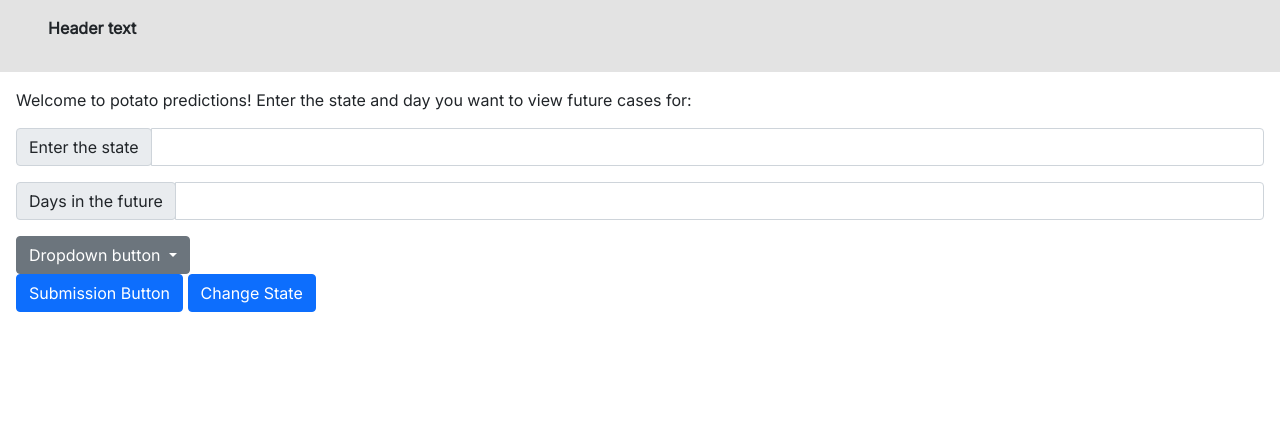
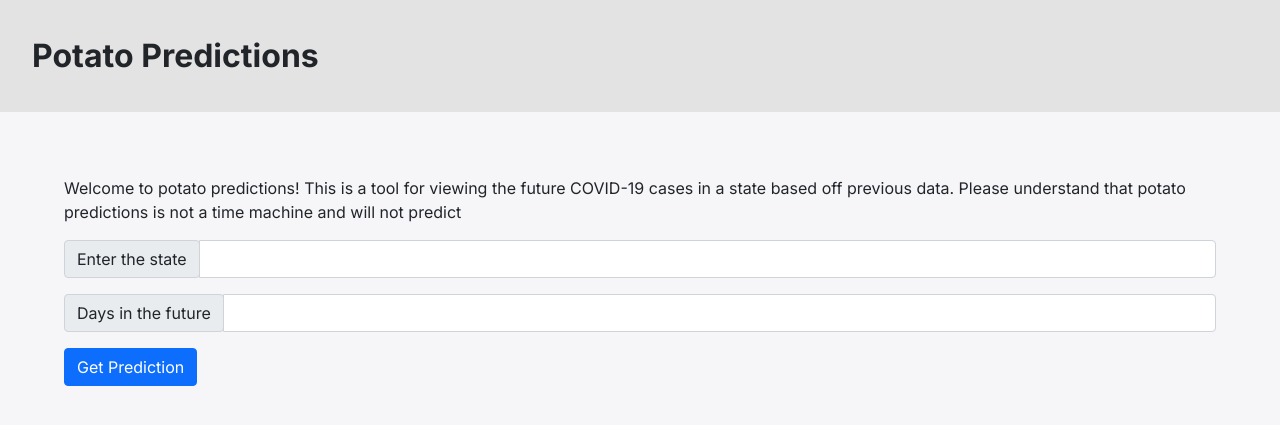
Before and after one commit to AngleSideAngle/Atomhacks-2022, a Flask app: page / in a window 1280 px wide. Shown: the top 425 px of the page. Run offline with Flask 2, Linux system fonts and the light colour scheme; some libraries are stand-ins or nearby versions.

Commit message:
website done

```diff
--- a/src/potato_predictions.py
+++ b/src/potato_predictions.py
@@ -7,10 +7,11 @@ app = Flask(__name__)
 
 @app.route("/api")
 def data():
+    print(request.data)
     state = request.args.get("state", "New York")
-    day = request.args.get("day", 1)
+    day = request.args.get("days", 1)
     data = {
-        "cases" : "69420"
+        "cases" : day
     }
     return jsonify(data);
 
--- a/src/static/scripts/script.js
+++ b/src/static/scripts/script.js
@@ -1,6 +1,16 @@
-
-
 function getData() {
-    console.log($('#state-field'));
-    console.log($('#date-field'));
+    console.log($('#state-field').val());
+    console.log($('#days-field').val());
+    let form = {
+        state: $('state-field').val(),
+        days: $('#days-field').val()
+    }
+    $.ajax({
+        type: "GET",
+        url: "http://127.0.0.1:5000/api",
+        data: form
+    }).done( function(data) {
+        console.log(data);
+        $("main").append(`<p id="result">${data.cases}</p>`);
+    });
 }
--- a/src/static/styles/style.css
+++ b/src/static/styles/style.css
@@ -4,33 +4,32 @@
     --foreground: #E3E3E3;
     --accent: #C60021;
 
-    --padding: 1rem;
-
+    --padding: 2rem;
+    --scaled-padding: 5%;
 }
 
 * {
     font-family: 'Inter', sans-serif;
     padding: 0;
     margin: 0;
+    background-color: var(--background);
 }
 
-body {
-    background-color: var(--background);
-
-}
-
-nav {
-    position: sticky;
-    width: 100%;
+.title {
+    padding: var(--padding);
     background-color: var(--foreground);
-    padding: var(--padding);
-    font-weight: bold;
-}
-
-nav > ul {
-    list-style: none;
+    font-weight: bolder;
+    font-size: xx-large;
 }
 
 main {
-    padding: var(--padding);
+    padding-top: calc(var(--scaled-padding));
+    padding-left: calc(var(--scaled-padding));
+    padding-right: calc(var(--scaled-padding));
+    background-color: var(--background);
 }
+
+#result {
+    font-weight: bold;
+    font-size: large;
+}
--- a/src/templates/index.html
+++ b/src/templates/index.html
@@ -3,12 +3,12 @@
     <head>
         <meta charset="utf-8">
         <title>Potato Predictions</title>
-        <link href="{{ url_for("static", filename="styles/style.css") }}" rel="stylesheet">
-        <script source="{{ url_for("static", filename="scripts/script.js") }}"></script>
+        <link href="{{ url_for('static', filename='styles/style.css') }}" rel="stylesheet">
+        <script type="text/javascript" src="{{ url_for('static', filename='scripts/script.js') }}"></script>
         <!--bootstrap-->
         <link href="https://cdn.jsdelivr.net/npm/bootstrap@5.1.3/dist/css/bootstrap.min.css" rel="stylesheet"
             integrity="sha384-1BmE4kWBq78iYhFldvKuhfTAU6auU8tT94WrHftjDbrCEXSU1oBoqyl2QvZ6jIW3" crossorigin="anonymous">
-        <script src="https://code.jquery.com/jquery-3.2.1.slim.min.js"
+        <script src="https://code.jquery.com/jquery-3.1.1.min.js">
             integrity="sha384-KJ3o2DKtIkvYIK3UENzmM7KCkRr/rE9/Qpg6aAZGJwFDMVNA/GpGFF93hXpG5KkN"
             crossorigin="anonymous"></script>
         <script src="https://cdn.jsdelivr.net/npm/popper.js@1.12.9/dist/umd/popper.min.js"
@@ -20,24 +20,17 @@
         <!-- inter font -->
         <link rel="preconnect" href="https://fonts.googleapis.com">
         <link rel="preconnect" href="https://fonts.gstatic.com" crossorigin>
-        <link href="https://fonts.googleapis.com/css2?family=Inter&display=swap" rel="stylesheet">
+        <link href="https://fonts.googleapis.com/css2?family=Inter:wght@400;500;700&display=swap" rel="stylesheet">
     </head>
     <body>
-        <script>
-            function getData() {
-                    console.log($('#state-field').val());
-                    console.log($('#days-field').val());
-                }
-        </script>
-        <nav>
-            <ul>
-                <li>Header text</li>
-            </ul>
-        </nav>
+        <div class="title">
+            Potato Predictions
+        </div>
         <main>
             <p>
                 Welcome to potato predictions!
-                Enter the state and day you want to view future cases for:
+                This is a tool for viewing the future COVID-19 cases in a state based off previous data.
+                Please understand that potato predictions is not a time machine and will not predict
             </p>
 
             <div class="input-group mb-3">
@@ -51,23 +44,10 @@
                 <div class="input-group-prepend">
                     <span class="input-group-text">Days in the future</span>
                 </div>
-                <input type="text"  id="days-field" class="form-control" aria-label="Amount (to the nearest dollar)">
+                <input type="text" id="days-field" class="form-control" aria-label="Amount (to the nearest dollar)">
             </div>
 
-            <div class="dropdown">
-                <button class="btn btn-secondary dropdown-toggle" type="button" id="dropdownMenuButton" data-toggle="dropdown"
-                    aria-haspopup="true" aria-expanded="false">
-                    Dropdown button
-                </button>
-                <div class="dropdown-menu" id="states" aria-labelledby="dropdownMenuButton">
-                    <a class="dropdown-item" href="#">Action</a>
-                    <a class="dropdown-item" href="#">Another action</a>
-                    <a class="dropdown-item" href="#">Something else here</a>
-                </div>
-            </div>
-
-            <button type="button" id="sub-button" class="btn btn-primary" onclick="javascript:getData()">Submission Button</button>
-            <button type="button" class="btn btn-primary" onclick="javascript: $('#sub-button').attr('disabled', !$('#sub-button').attr('disabled'))">Change State</button>
+            <button type="button" id="sub-button" class="btn btn-primary" onclick="javascript:getData()">Get Prediction</button>
 
             <script>
                 $('#states .dropdown-item').on('click', function (e, f) {
@@ -76,60 +56,7 @@
                         console.log(e, f, $('#sub-button'));
                     });
                 $('.dropdown-toggle').dropdown()
-
-
             </script>
-
-            <!-- <li>Alabama
-            <li>Alaska
-            <li>Arizona
-            <li>Arkansas
-            <li>California
-            <li>Colorado
-            <li>Connecticut
-            <li>Delaware
-            <li>Florida
-            <li>Georgia
-            <li>Hawaii
-            <li>Idaho
-            <li>Illinois
-            <li>Indiana
-            <li>Iowa
-            <li>Kansas
-            <li>Kentucky
-            <li>Louisiana
-            <li>Maine
-            <li>Maryland
-            <li>Massachusetts
-            <li>Michigan
-            <li>Minnesota
-            <li>Mississippi
-            <li>Missouri
-            <li>Montana
-            <li>Nebraska
-            <li>Nevada
-            <li>New Hampshire
-            <li>New Jersey
-            <li>New Mexico
-            <li>New York
-            <li>North Carolina
-            <li>North Dakota
-            <li>Ohio
-            <li>Oklahoma
-            <li>Oregon
-            <li>Pennsylvania
-            <li>Rhode Island
-            <li>South Carolina
-            <li>South Dakota
-            <li>Tennessee
-            <li>Texas
-            <li>Utah
-            <li>Vermont
-            <li>Virginia
-            <li>Washington
-            <li>West Virginia
-            <li>Wisconsin
-            <li>Wyoming-->
         </main>
     </body>
 </html>
```
